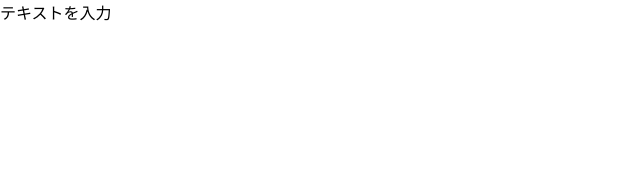
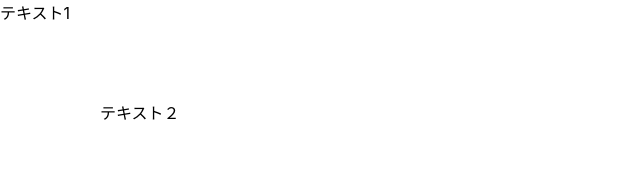
Before and after one commit to musyu36/wemo, a React (Create React App) app: page / in a window 1280 px wide. Shown: the top 174 px of the page, without its empty margins (0-640 px from the left). Built offline with nearby package versions, Linux system fonts and the light colour scheme.

Commit message:
複数テキストの編集に対応

```diff
--- a/src/App.js
+++ b/src/App.js
@@ -3,15 +3,47 @@ import "./App.css";
 
 const App = () => {
   const [pos, setPos] = React.useState({ x: 0, y: 0 });
-  const [text, setText] = React.useState("テキストを入力");
-  const [editing, setEditing] = React.useState(false);
+  // const [text, setText] = React.useState("テキストを入力");
+  const [editing, setEditing] = React.useState({ key: "" });
+  const [memos, setMemos] = React.useState({
+    id1: { t: "テキスト1", x: 0, y: 0 },
+    id2: { t: "テキスト２", x: 100, y: 100 },
+  });
+  const updateMemo = (key, memo) => setMemos({ ...memos, [key]: memo });
   return (
     <div
       className="App"
       onDrop={(e) => setPos({ x: e.clientX, y: e.clientY })}
       onDragOver={(e) => e.preventDefault()}
     >
-      <div
+      {Object.keys(memos).map((key) => (
+        <div
+          key={key}
+          style={{
+            position: "absolute",
+            top: memos[key].y + "px",
+            left: memos[key].x + "px",
+          }}
+          draggable={true}
+        >
+          {editing.key === key ? (
+            <textarea
+              name=""
+              id=""
+              cols="15"
+              rows="5"
+              onBlur={(e) => setEditing({ key: "" })}
+              onChange={(e) =>
+                updateMemo(key, { ...memos[key], t: e.target.value })
+              }
+              defaultValue={memos[key].t}
+            ></textarea>
+          ) : (
+            <div onClick={(e) => setEditing({ key })}>{memos[key].t}</div>
+          )}
+        </div>
+      ))}
+      {/* <div
         className="Memo"
         style={{
           position: "absolute",
@@ -33,7 +65,7 @@ const App = () => {
         ) : (
           <div onClick={(e) => setEditing(true)}>{text}</div>
         )}
-      </div>
+      </div> */}
     </div>
   );
 };
```
